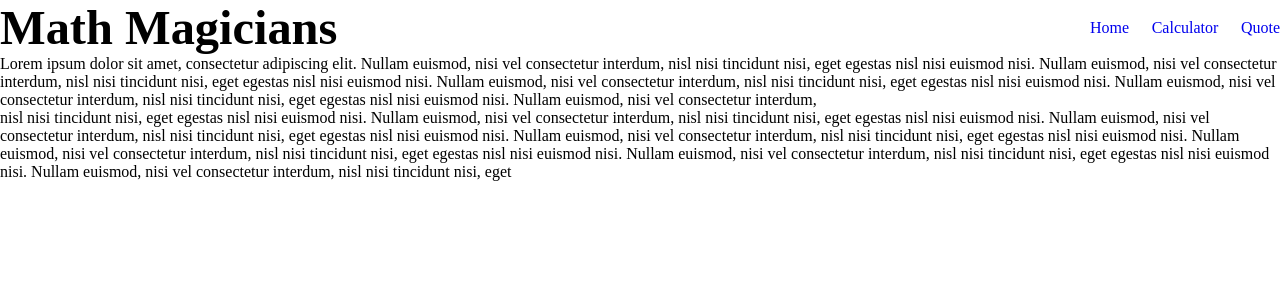
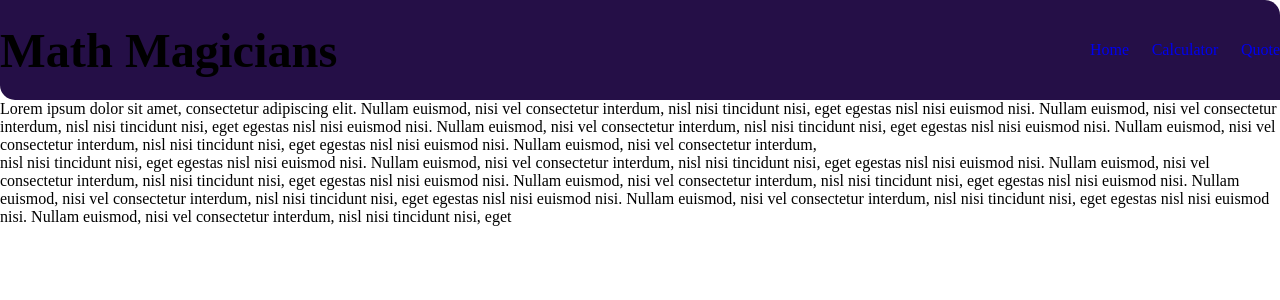
Before and after one commit to Marcraphael12/Marc-the-magician-v2, a React (Create React App) app: page / in a window 1280 px wide. Shown: the top 300 px of the page. Built offline with nearby package versions, Linux system fonts and the light colour scheme.

Commit message:
Add a border radius and background to the header

```diff
--- a/src/components/Pages/header.css
+++ b/src/components/Pages/header.css
@@ -2,8 +2,11 @@
 .Header {
 	display: flex;
 	width: 100%;
-	height: auto;
+	height: 100px;
 	justify-content: space-between;
+	background-color: #250f47;
+	border-bottom-left-radius: 15px;
+	border-top-right-radius: 15px;
 }
 
 /* Header's childs */
```
